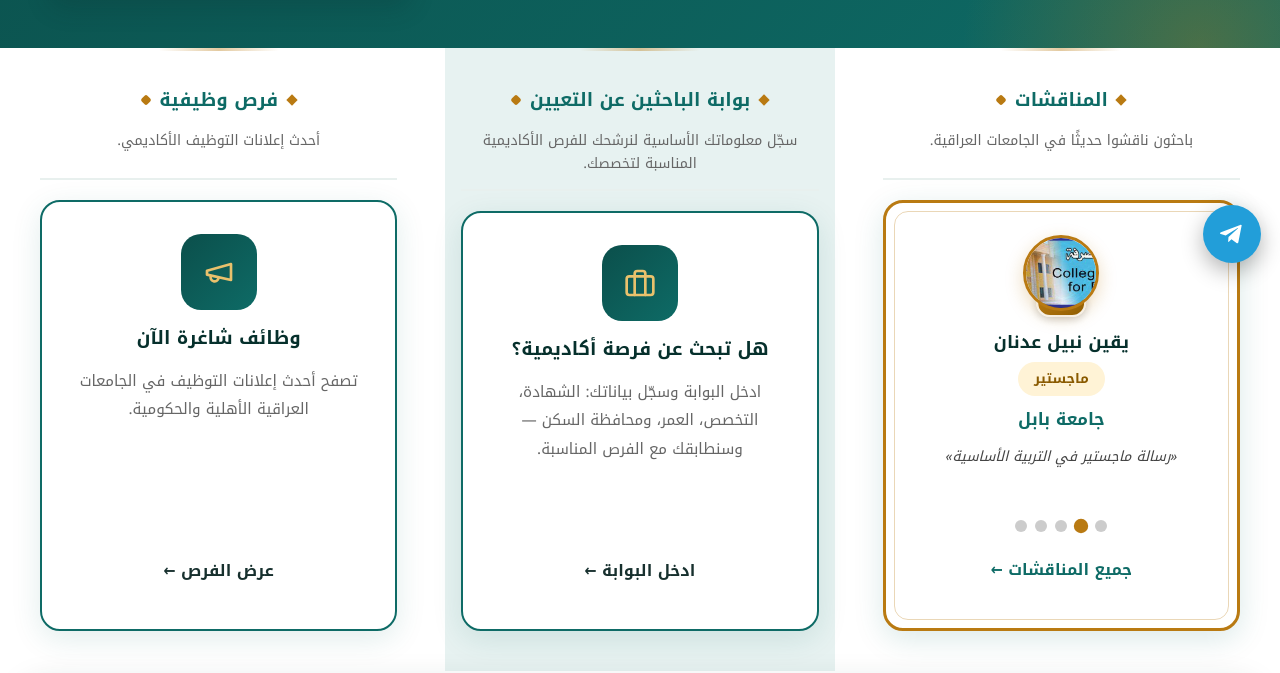
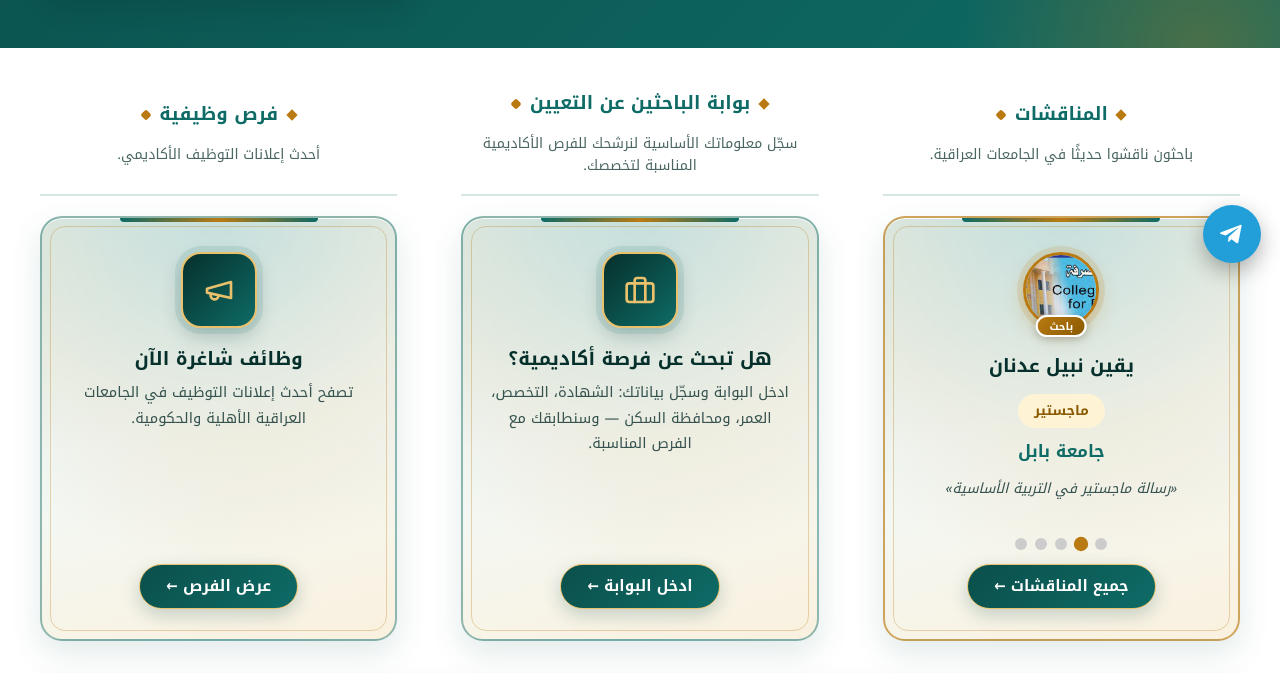
Before and after one commit to alsobahi73-ui/munjaz-academic, a website: page index.html in a window 1280 px wide. Shown: the part 518-1191 px from the top of the page. Drawn offline with Linux system fonts and the light colour scheme.

Commit message:
style(trio-cards): replace plain white background with soft teal-gold identity gradients, inner frames, and pill buttons

```diff
--- a/styles.css
+++ b/styles.css
@@ -910,30 +910,38 @@ footer.site-footer { padding: 2.5rem 0 1.5rem; }
   box-shadow: 0 6px 20px rgba(185,122,18,.3);
 }
 
-/* ===== Unified Trio Cards & Icons (Equal Size + Auto 3D Flip) ===== */
+/* ===== Unified Trio Cards & Icons (Soft Identity Gradient + Equal Size + Auto 3D Flip) ===== */
+.trio-wrap .trio-col,
+.trio-wrap .trio-col.section-tint {
+  background: transparent !important;
+}
+.trio-wrap .trio-col::before {
+  display: none !important;
+}
 .trio-wrap .section-head,
 .trio-wrap .trio-col:nth-child(2) .section-head {
   text-align: center;
-  min-height: 92px;
+  height: 108px;
+  min-height: 108px;
   display: flex;
   flex-direction: column;
-  justify-content: flex-start;
+  justify-content: center;
   margin: 0 0 1.25rem !important;
-  padding: 0 0 .85rem !important;
+  padding: 0 .5rem .85rem !important;
   background: transparent;
   border-radius: 0;
-  border-bottom: 2px solid #e8f0ee;
+  border-bottom: 2px solid rgba(14, 107, 102, .16);
   box-sizing: border-box;
 }
 .trio-wrap .section-head h2 {
   font-size: 1.15rem; font-weight: 800; color: #0E6B66;
-  margin: 0 0 .5rem; display: flex; align-items: center; justify-content: center; gap: .6rem;
+  margin: 0 0 .45rem; display: flex; align-items: center; justify-content: center; gap: .6rem;
 }
 .trio-wrap .section-head h2::before,
 .trio-wrap .section-head h2::after {
   content: ""; width: 8px; height: 8px; background: #B97A12; transform: rotate(45deg); flex-shrink: 0;
 }
-.trio-wrap .section-head p { font-size: .88rem; color: #666; margin: 0; line-height: 1.6; }
+.trio-wrap .section-head p { font-size: .88rem; color: #4A6663; margin: 0; line-height: 1.55; }
 
 .trio-wrap .featured-wrap {
   margin: 0 !important;
@@ -945,14 +953,16 @@ footer.site-footer { padding: 2.5rem 0 1.5rem; }
 }
 .trio-wrap .portal-card,
 .trio-wrap .featured-card {
+  position: relative;
+  overflow: hidden;
   flex: 1;
   width: 100%;
   max-width: 100%;
-  min-height: 420px;
+  min-height: 425px;
   height: 100%;
   margin: 0 !important;
-  padding: 2rem 1.5rem !important;
-  border-radius: 20px;
+  padding: 2.15rem 1.6rem 1.85rem !important;
+  border-radius: 22px;
   box-sizing: border-box;
   display: flex;
   flex-direction: column;
@@ -960,12 +970,86 @@ footer.site-footer { padding: 2.5rem 0 1.5rem; }
   align-items: center;
   text-align: center;
   perspective: 900px;
+  /* Soft Visual Identity Gradient replacing plain white */
+  background:
+    radial-gradient(circle at 50% 0%, rgba(14, 107, 102, .15) 0%, rgba(185, 122, 18, .09) 48%, transparent 75%),
+    linear-gradient(165deg, #E3F2F0 0%, #F2F9F8 46%, #FAF1DF 100%) !important;
+  border: 2px solid rgba(14, 107, 102, .45);
+  box-shadow: 0 12px 32px rgba(10, 79, 75, .12), inset 0 1px 0 rgba(255, 255, 255, .85);
+  transition: transform .25s ease, box-shadow .25s ease, border-color .25s ease;
 }
+.trio-wrap .featured-card {
+  border-color: rgba(185, 122, 18, .65);
+}
+/* Inner golden hairline frame on all 3 cards */
+.trio-wrap .portal-card::before,
+.trio-wrap .featured-card::before {
+  content: "";
+  position: absolute;
+  inset: 8px;
+  border: 1px solid rgba(185, 122, 18, .30);
+  border-radius: 15px;
+  opacity: 1;
+  pointer-events: none;
+  z-index: 0;
+}
+/* Top decorative identity bar on all 3 cards */
+.trio-wrap .portal-card::after,
+.trio-wrap .featured-card::after {
+  content: "";
+  position: absolute;
+  top: 0;
+  inset-inline: 22%;
+  height: 4px;
+  border-radius: 0 0 6px 6px;
+  background: linear-gradient(90deg, #0E6B66, #B97A12, #0E6B66);
+  pointer-events: none;
+  z-index: 1;
+}
+.trio-wrap .portal-card:hover,
+.trio-wrap .featured-card:hover {
+  transform: translateY(-5px);
+  border-color: #B97A12;
+  box-shadow: 0 18px 40px rgba(10, 79, 75, .20), inset 0 1px 0 #fff;
+}
+.trio-wrap .portal-card > *,
+.trio-wrap .featured-card > * {
+  position: relative;
+  z-index: 1;
+}
+.trio-wrap .portal-card h3,
+.trio-wrap .featured-name {
+  color: #06302C;
+  font-size: 1.18rem;
+  font-weight: 800;
+  margin: .2rem 0 .45rem;
+}
+.trio-wrap .portal-card p {
+  color: #35524F;
+  font-size: .92rem;
+  line-height: 1.75;
+  margin-bottom: 1.1rem;
+}
+/* Styled Visual-Identity Pill Buttons at bottom of all 3 cards */
 .trio-wrap .portal-card .btn-lg,
-.trio-wrap .featured-card .btn-lg {
-  font-size: 1rem;
-  padding: .75rem 1.75rem;
+.trio-wrap .featured-card .btn-lg,
+.trio-wrap .btn-primary {
+  font-size: .95rem;
+  font-weight: 700;
+  padding: .68rem 1.65rem;
   margin-top: auto;
+  border-radius: 999px;
+  background: linear-gradient(135deg, #0B4F4B 0%, #0E6B66 100%);
+  color: #fff !important;
+  border: 1.5px solid #E9C16C;
+  box-shadow: 0 6px 18px rgba(11, 79, 75, .22);
+  transition: transform .2s ease, box-shadow .2s ease, filter .2s ease;
+}
+.trio-wrap .portal-card:hover .btn-lg,
+.trio-wrap .featured-card .btn-lg:hover {
+  background: linear-gradient(135deg, #06302C 0%, #0B4F4B 100%);
+  border-color: #B97A12;
+  box-shadow: 0 8px 22px rgba(185, 122, 18, .28);
 }
 .trio-wrap .portal-icon,
 .trio-wrap .portal-icon.tools-theme,
@@ -981,8 +1065,9 @@ footer.site-footer { padding: 2.5rem 0 1.5rem; }
   display: grid !important;
   place-items: center;
   border-radius: 20px;
-  background: linear-gradient(135deg, var(--teal-dark), var(--teal));
-  border: none;
+  background: linear-gradient(135deg, #06302C 0%, #0E6B66 100%);
+  border: 2px solid #E9C16C;
+  box-shadow: 0 0 0 6px rgba(14, 107, 102, .10), 0 8px 20px rgba(6, 48, 44, .22);
   margin: 0 auto 1rem !important;
 }
 .trio-wrap .portal-icon.tools-theme::after { display: none; }
@@ -990,19 +1075,30 @@ footer.site-footer { padding: 2.5rem 0 1.5rem; }
   border-radius: 50%;
   object-fit: cover;
   border: 3px solid #B97A12;
-  box-shadow: 0 6px 18px rgba(185,122,18,.28);
+  box-shadow: 0 0 0 6px rgba(185, 122, 18, .14), 0 8px 20px rgba(185, 122, 18, .28);
 }
 .trio-wrap .featured-photo-wrap {
   position: relative;
   display: inline-block;
   width: 76px;
   height: 76px;
-  margin: 0 auto .85rem !important;
+  margin: 0 auto 1rem !important;
 }
 .trio-wrap .researcher-badge {
-  font-size: .65rem;
-  padding: .15rem .7rem;
-  bottom: -6px;
+  position: absolute;
+  bottom: -9px;
+  left: 50%;
+  transform: translateX(-50%);
+  z-index: 3;
+  font-size: .66rem;
+  font-weight: 800;
+  line-height: 1.2;
+  padding: .16rem .72rem;
+  color: #fff;
+  background: linear-gradient(135deg, #B97A12, #8a5a00);
+  border: 2px solid #fff;
+  border-radius: 999px;
+  box-shadow: 0 2px 8px rgba(0, 0, 0, .22);
 }
 .featured-card-body {
   width: 100%;
@@ -1028,6 +1124,7 @@ footer.site-footer { padding: 2.5rem 0 1.5rem; }
   100% { transform: rotateY(0deg) scale(1); opacity: 1; }
 }
 .trio-wrap .featured-thesis {
+  color: #35524F;
   font-size: .88rem;
   line-height: 1.65;
   display: -webkit-box;
@@ -1049,7 +1146,8 @@ footer.site-footer { padding: 2.5rem 0 1.5rem; }
 }
 @media (max-width: 900px) {
   .trio-wrap { grid-template-columns: 1fr; max-width: 480px; }
-  .trio-wrap .section-head { min-height: auto; }
+  .trio-wrap .section-head,
+  .trio-wrap .trio-col:nth-child(2) .section-head { height: auto; min-height: auto; }
   .trio-wrap .portal-card, .trio-wrap .featured-card { min-height: 360px; }
 }
 
```
